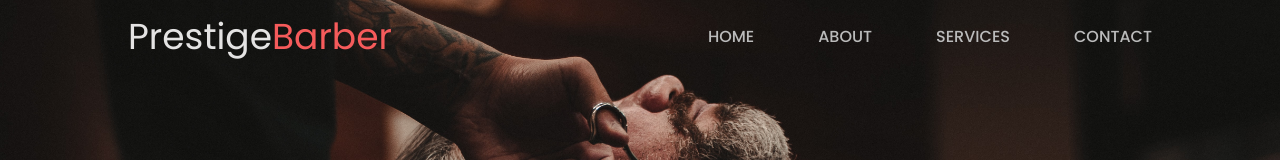
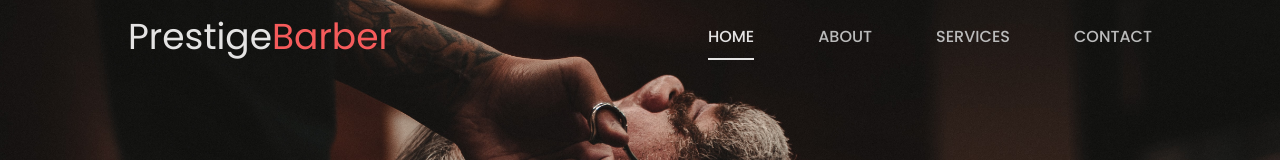
Before and after one commit to Apjuve/Prestigebarbr, a React (Create React App) app: page / in a window 1280 px wide. Shown: the top 160 px of the page. Built offline with nearby package versions, Linux system fonts and the light colour scheme.

Commit message:
added active link underline to current section in header

```diff
--- a/src/App.css
+++ b/src/App.css
@@ -214,7 +214,7 @@ button {
 .active-link::before {
   content: "";
   position: absolute;
-  background-color: var(--title-color);
+  background-color: var(--text-color);
   width: 100%;
   height: 2px;
   bottom: -0.75rem;
--- a/src/components/sections/Header.js
+++ b/src/components/sections/Header.js
@@ -23,7 +23,7 @@ const Header = () => {
         <div className={`nav__menu ${menuState ? ' show-menu' : ''}`} id="nav-menu">
           <ul className="nav__list">
             <li className="nav__item">
-              <a href="#" className="nav__link">Home</a>
+              <a href="#" className="nav__link active-link">Home</a>
             </li>
             <li className="nav__item">
               <a href="#about" className="nav__link">About</a>
```
